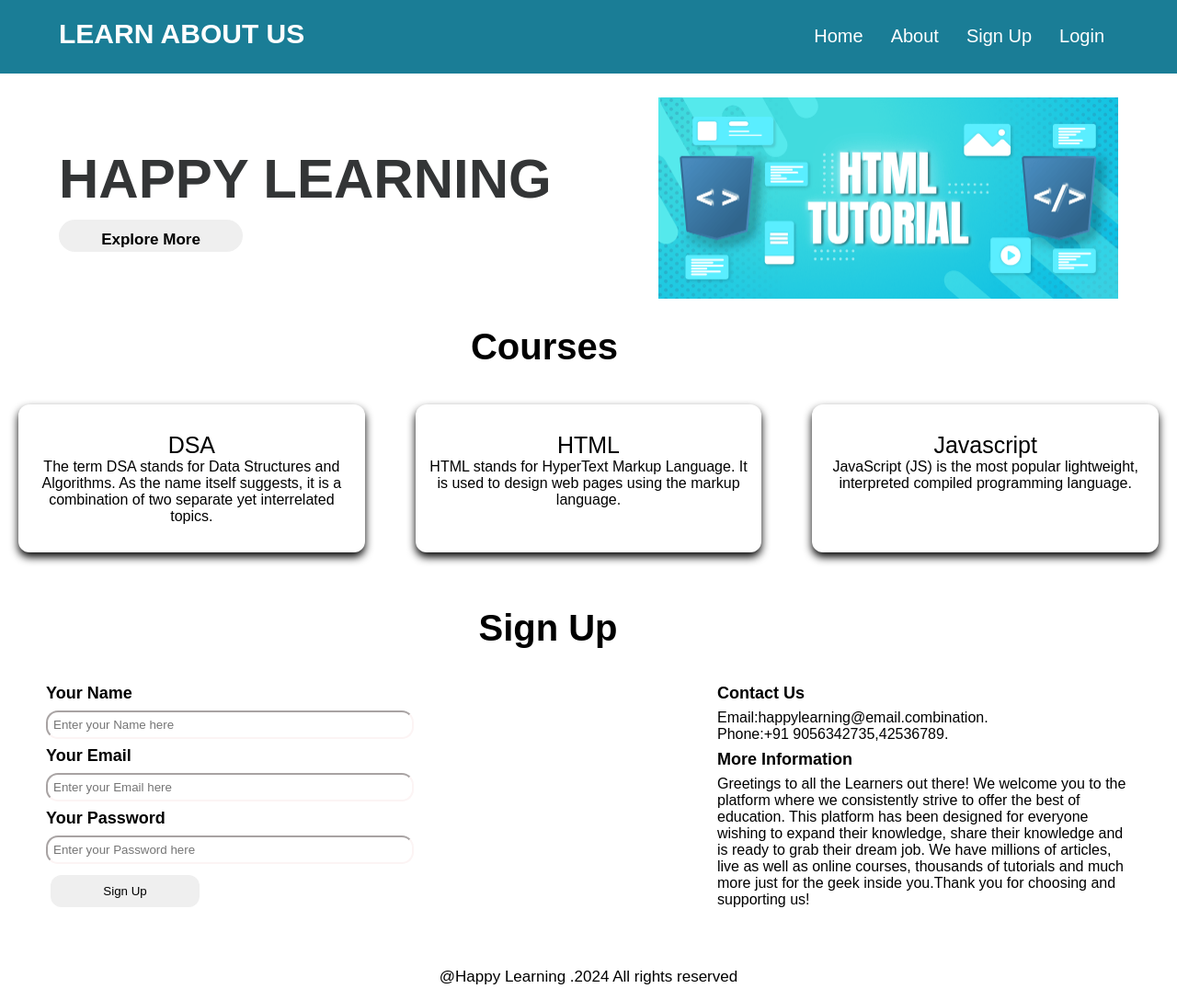
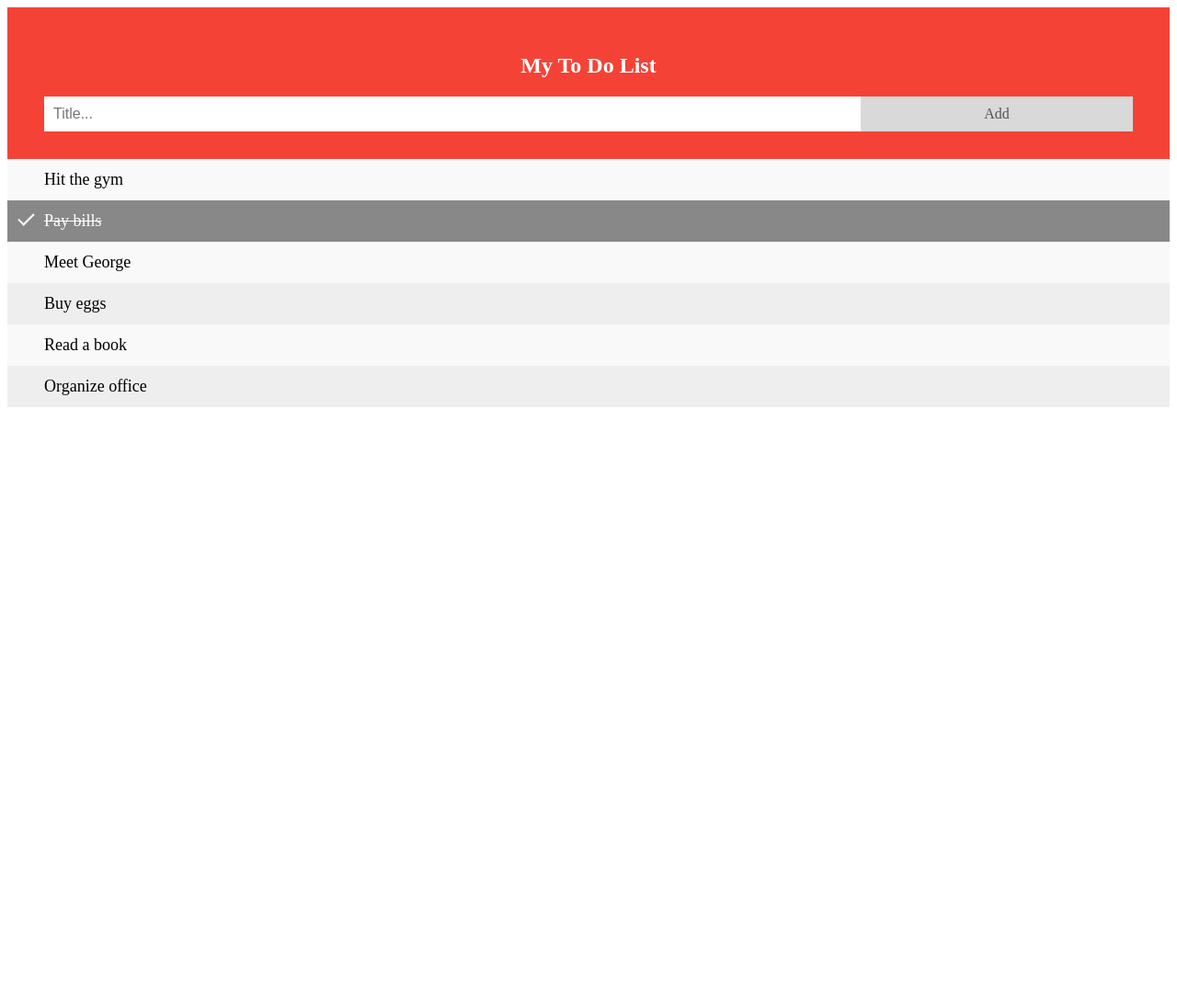
Before and after one commit to priya-144/OCTANET_MARCH, a plain HTML site: page index.html in a window 1280 px wide. Shown: the whole page at 92% size. After the commit the page ends 800 px from the top, so only its background shows below. Drawn offline with Linux system fonts and the light colour scheme.

Commit message:
Add files via upload

```diff
--- a/index.html
+++ b/index.html
@@ -1,185 +1,26 @@
 <!DOCTYPE html>
 <html lang="en">
+<head>
+    <meta charset="UTF-8">
+    <meta name="viewport" content="width=device-width, initial-scale=1.0">
+    <title>TO DO LIST</title>
+</head>
+<body>
+    <link rel="stylesheet" type="text/css" href="styles.css" media="screen"/>
+    <script src="index.js"></script>
+    <div id="myDIV" class="header">
+    <h2>My To Do List</h2>
+    <input type="text" id="myInput" placeholder="Title...">
+    <span onclick="newElement()" class="addBtn">Add</span>
+  </div>
 
-<head>
-	<meta charset="UTF-8">
-	<meta http-equiv="X-UA-Compatible" content="IE=edge">
-	<meta name="viewport" content=
-		"width=device-width, initial-scale=1.0">
-	<link rel="stylesheet" href="index.css">
-	<title>HAPPY LEARNING</title>
-</head>
-
-<body>
-	<nav>
-		<div class="heading">LEARN ABOUT US</div>
-		<span class="sideMenuButton"
-			onclick="openNavbar()">
-			☰
-		</span>
-
-		<div class="navbar">
-			<ul>
-				<li><a href="#Home">Home</a></li>
-				<li><a href="#">About</a></li>
-				<li><a href="#">Sign Up</a></li>
-                <li><a href="#">Login</a></li>
-			</ul>
-		</div>
-	</nav>
-
-	<!-- Side navigation bar for
-		responsive website -->
-	<div class="sideNavigationBar"
-		id="sideNavigationBar">
-		<a href="#" class="closeButton"
-			onclick="closeNavbar()">
-
-		</a>
-		<a href="#">Home</a>
-		<a href="#">About</a>
-		<a href="#">Sign Up</a>
-        <a href="#">Login</a>
-	</div>
-
-	<!-- Content -->
-	<div class="line" id="Home">
-		<div class="side1">
-			<h1>HAPPY LEARNING</h1>
-			<button>
-					Explore More
-			</button>
-		</div>
-		<div class="side2">
-			<img src="favicon.png"
-				width="500">
-		</div>
-	</div>
-
-	<section class="about" id="My Projects">
-		<div class="content">
-			<div class="title">
-				<span>Courses</span>
-			</div>
-			<div class="boxes">
-				<div class="box">
-					<div class="topic">
-						<a href="" target="_blank">
-							DSA
-						</a>
-					</div>
-					<p>
-						The term DSA stands for Data
-						Structures and Algorithms. As
-						the name itself suggests, it
-						is a combination of two
-						separate yet interrelated
-						topics.
-					</p>
-				</div>
-				<div class="box">
-
-					<div class="topic">
-						<a href="" target="_blank">
-							HTML
-						</a>
-					</div>
-					<p>
-						HTML stands for HyperText
-						Markup Language. It is used
-						to design web pages using
-						the markup language.
-					</p>
-				</div>
-
-				<div class="box">
-					<div class="topic">
-						<a href="" target="_blank">
-							Javascript
-						</a>
-					</div>
-					<p>
-						JavaScript (JS) is the most
-						popular lightweight, interpreted
-						compiled programming language.
-					</p>
-				</div>
-			</div>
-		</div>
-	</section>
-
-	<section class="contact" id="contact">
-		<div class="content">
-			<div class="title"><span>Sign Up</span></div>
-			<div class="contactMenu">
-				<div class="input1">
-					<div class="label1">Your Name</div>
-					<div class="input2">
-						<input type="text"
-							placeholder="Enter your Name here">
-					</div>
-					<div class="label1">
-						<label>Your Email</label>
-					</div>
-					<div class="input2">
-						<input type="text"
-							placeholder="Enter your Email here">
-					</div>
-					<div class="label1">
-						<label>Your Password</label>
-					</div>
-					<div class="input2">
-						<input type="text"
-							placeholder="Enter your Password here">
-					</div>
-					<div class="button">
-						<button>Sign Up</button>
-					</div>
-				</div>
-				<div class="input3">
-					<div class="rightside1">
-						<div class="title1">
-							<span>
-								Contact Us
-							</span>
-						</div>
-						<div class="content1">
-							Email:happylearning@email.combination.<br>
-							Phone:+91 9056342735,42536789.
-
-						</div>
-						<div class="title1">
-							<span>More Information</span>
-						</div>
-						<div class="content1">
-							Greetings to all the Learners out there!
-							We welcome you to the platform where we
-							consistently strive to offer the best
-							of education. This platform has been
-							designed for everyone wishing to
-							expand their knowledge, share their
-							knowledge and is ready to grab their
-							dream job. We have millions of articles,
-							live as well as online courses, thousands
-							of tutorials and much more just for the
-							geek inside you.Thank you for choosing
-							and supporting us!
-						</div>
-					</div>
-				</div>
-			</div>
-		</div>
-	</section>
-	<!-- Footer section -->
-	<footer>
-		<div class="footer">
-			<span>
-				@Happy Learning .2024 All rights reserved
-
-			</span>
-		</div>
-	</footer>
-	<script src="index.js"></script>
+  <ul id="myUL">
+    <li>Hit the gym</li>
+    <li class="checked">Pay bills</li>
+    <li>Meet George</li>
+    <li>Buy eggs</li>
+    <li>Read a book</li>
+    <li>Organize office</li>
+  </ul>
 </body>
-
 </html>
--- a/index.js
+++ b/index.js
@@ -1,8 +1,54 @@
-function openNavbar() {
-	document.getElementById("sideNavigationBar")
-		.style.width = "50%";
+var myNodelist = document.getElementsByTagName("LI");
+var i;
+for (i = 0; i < myNodelist.length; i++) {
+  var span = document.createElement("SPAN");
+  var txt = document.createTextNode("\u00D7");
+  span.className = "close";
+  span.appendChild(txt);
+  myNodelist[i].appendChild(span);
 }
-function closeNavbar() {
-	document.getElementById("sideNavigationBar")
-		.style.width = "0%";
+
+// Click on a close button to hide the current list item
+var close = document.getElementsByClassName("close");
+var i;
+for (i = 0; i < close.length; i++) {
+  close[i].onclick = function() {
+    var div = this.parentElement;
+    div.style.display = "none";
+  }
 }
+
+// Add a "checked" symbol when clicking on a list item
+var list = document.querySelector('ul');
+list.addEventListener('click', function(ev) {
+  if (ev.target.tagName === 'LI') {
+    ev.target.classList.toggle('checked');
+  }
+}, false);
+
+// Create a new list item when clicking on the "Add" button
+function newElement() {
+  var li = document.createElement("li");
+  var inputValue = document.getElementById("myInput").value;
+  var t = document.createTextNode(inputValue);
+  li.appendChild(t);
+  if (inputValue === '') {
+    alert("You must write something!");
+  } else {
+    document.getElementById("myUL").appendChild(li);
+  }
+  document.getElementById("myInput").value = "";
+
+  var span = document.createElement("SPAN");
+  var txt = document.createTextNode("\u00D7");
+  span.className = "close";
+  span.appendChild(txt);
+  li.appendChild(span);
+
+  for (i = 0; i < close.length; i++) {
+    close[i].onclick = function() {
+      var div = this.parentElement;
+      div.style.display = "none";
+    }
+  }
+}
--- /dev/null
+++ b/styles.css
@@ -0,0 +1,113 @@
+* {
+    box-sizing: border-box;
+  }
+
+  /* Remove margins and padding from the list */
+  ul {
+    margin: 0;
+    padding: 0;
+  }
+
+  /* Style the list items */
+  ul li {
+    cursor: pointer;
+    position: relative;
+    padding: 12px 8px 12px 40px;
+    background: #eee;
+    font-size: 18px;
+    transition: 0.2s;
+
+    /* make the list items unselectable */
+    -webkit-user-select: none;
+    -moz-user-select: none;
+    -ms-user-select: none;
+    user-select: none;
+  }
+
+  /* Set all odd list items to a different color (zebra-stripes) */
+  ul li:nth-child(odd) {
+    background: #f9f9f9;
+  }
+
+  /* Darker background-color on hover */
+  ul li:hover {
+    background: #ddd;
+  }
+
+  /* When clicked on, add a background color and strike out text */
+  ul li.checked {
+    background: #888;
+    color: #fff;
+    text-decoration: line-through;
+  }
+
+  /* Add a "checked" mark when clicked on */
+  ul li.checked::before {
+    content: '';
+    position: absolute;
+    border-color: #fff;
+    border-style: solid;
+    border-width: 0 2px 2px 0;
+    top: 10px;
+    left: 16px;
+    transform: rotate(45deg);
+    height: 15px;
+    width: 7px;
+  }
+
+  /* Style the close button */
+  .close {
+    position: absolute;
+    right: 0;
+    top: 0;
+    padding: 12px 16px 12px 16px;
+  }
+
+  .close:hover {
+    background-color: #f44336;
+    color: white;
+  }
+
+  /* Style the header */
+  .header {
+    background-color: #f44336;
+    padding: 30px 40px;
+    color: white;
+    text-align: center;
+  }
+
+  /* Clear floats after the header */
+  .header:after {
+    content: "";
+    display: table;
+    clear: both;
+  }
+
+  /* Style the input */
+  input {
+    margin: 0;
+    border: none;
+    border-radius: 0;
+    width: 75%;
+    padding: 10px;
+    float: left;
+    font-size: 16px;
+  }
+
+  /* Style the "Add" button */
+  .addBtn {
+    padding: 10px;
+    width: 25%;
+    background: #d9d9d9;
+    color: #555;
+    float: left;
+    text-align: center;
+    font-size: 16px;
+    cursor: pointer;
+    transition: 0.3s;
+    border-radius: 0;
+  }
+
+  .addBtn:hover {
+    background-color: #bbb;
+  }
```
